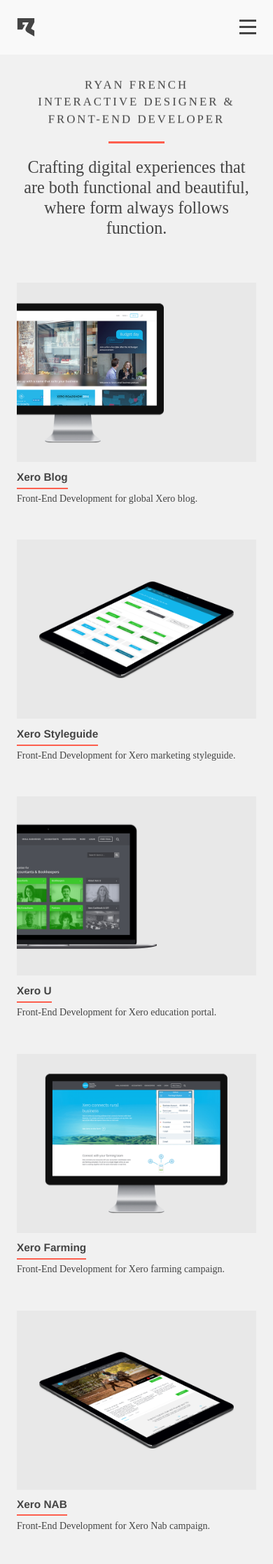
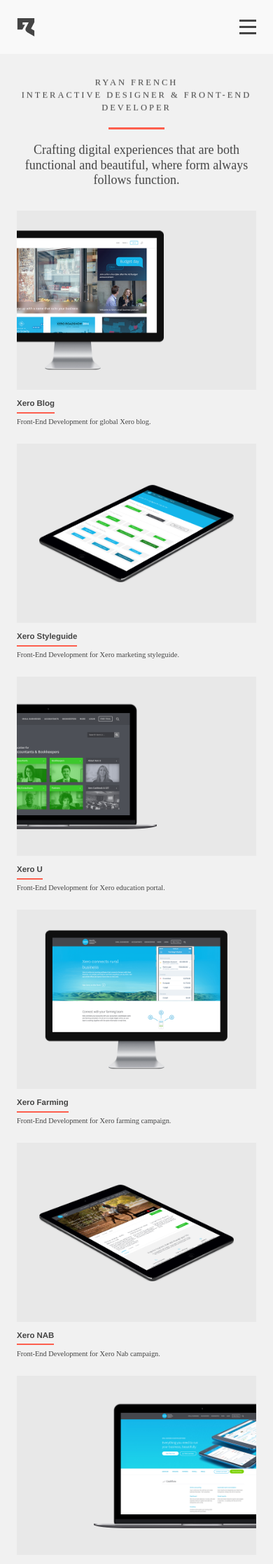
Before and after one commit to ryanlloydfrench/Portfolio, a Jekyll site: the page built from index.html, in a window 390 px wide. Shown: the top 2235 px of the page at 70% size. Built offline with Jekyll 4.4.1, drawn with Linux system fonts in a browser that asks for light colours; nearby versions of some CDN libraries.

Commit message:
Optimise homepage font sizes for mobile.

```diff
--- a/assets/sass/base/_typography.scss
+++ b/assets/sass/base/_typography.scss
@@ -10,6 +10,7 @@
 $ffmeta-regular: 300;
 
 $font-size: 0.875em;
+$font-size-mobile: 0.65rem;
 $line-height: 1.45;
 
 body {
@@ -19,6 +20,9 @@
     font-size: $font-size;
     line-height: $line-height;
     font-weight: $avenir-medium;
+    @include small-tablet {
+        font-size: $font-size-mobile;
+    }
 }
 
 p {
--- a/assets/sass/components/_header.scss
+++ b/assets/sass/components/_header.scss
@@ -8,6 +8,9 @@
         font-weight: $ffmeta-light;
         max-width: 800px;
         margin: 0 auto 4rem;
+        @include small-tablet {
+            margin: 0 auto 2rem;
+        }
     }
     &__sub-title {
         @extend .uppercase-text-large;
--- a/assets/sass/components/_tile.scss
+++ b/assets/sass/components/_tile.scss
@@ -164,6 +164,9 @@
 
 .tile__info {
     margin-bottom: 3rem;
+    @include small-tablet {
+        margin-bottom: 1.5rem;
+    }
     &__title {
         margin: 0 0 .3rem;
         @extend .h5_size;
```
